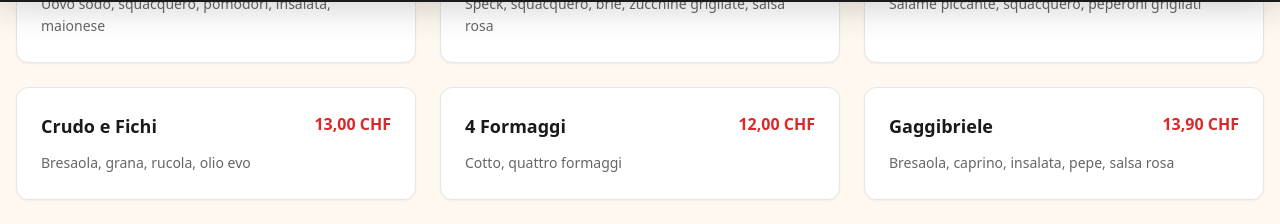
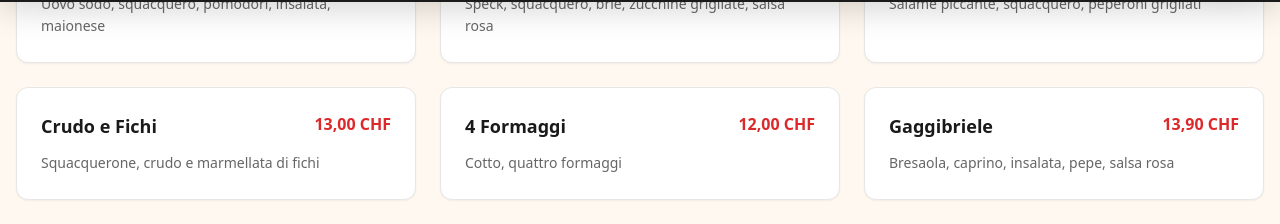
Before and after one commit to lacaveja/la-caveja-digital, a React (Vite) app: page /menu in a window 1280 px wide. Shown: the part 798-1022 px from the top of the page. Built offline with nearby package versions, Linux system fonts and the light colour scheme; the HTML template or start-up script is replaced by a standard one.

Commit message:
Corretti ingredienti Crudo e Fichi: squacquerone, crudo e marmellata di fichi

```diff
--- a/src/i18n/menuTranslations.ts
+++ b/src/i18n/menuTranslations.ts
@@ -84,10 +84,10 @@ export const menuCategories: MenuCategory[] = [
         name: 'Crudo e Fichi',
         price: '13,00 CHF',
         description: {
-          it: 'Bresaola, grana, rucola, olio evo',
-          en: 'Bresaola, parmesan, arugula, extra virgin olive oil',
-          de: 'Bresaola, Parmesan, Rucola, natives Olivenöl extra',
-          fr: 'Bresaola, parmesan, roquette, huile d\'olive extra vierge',
+          it: 'Squacquerone, crudo e marmellata di fichi',
+          en: 'Squacquerone cheese, prosciutto crudo and fig jam',
+          de: 'Squacquerone-Käse, Rohschinken und Feigenmarmelade',
+          fr: 'Fromage squacquerone, jambon cru et confiture de figues',
         },
       },
       {
```
